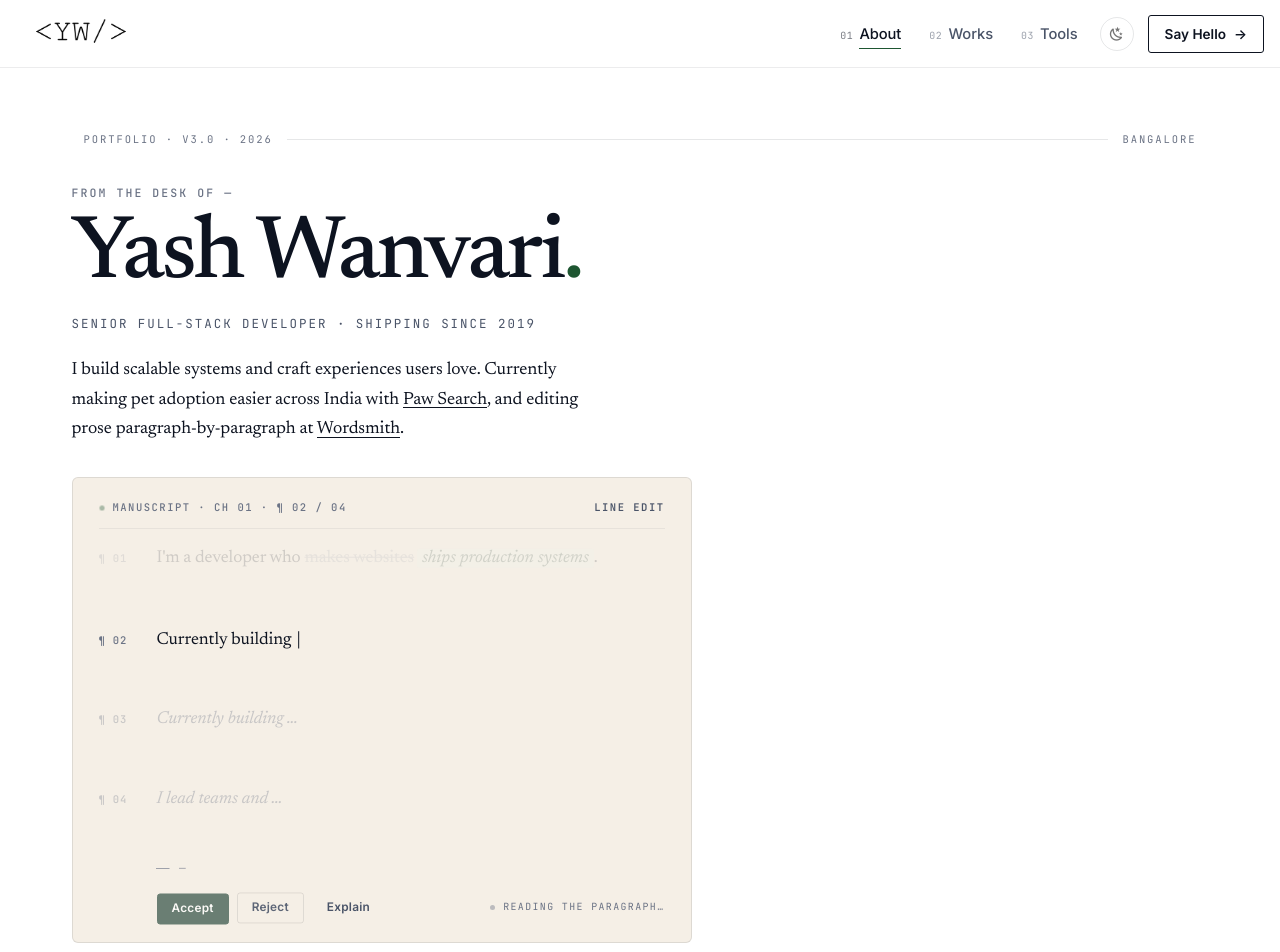
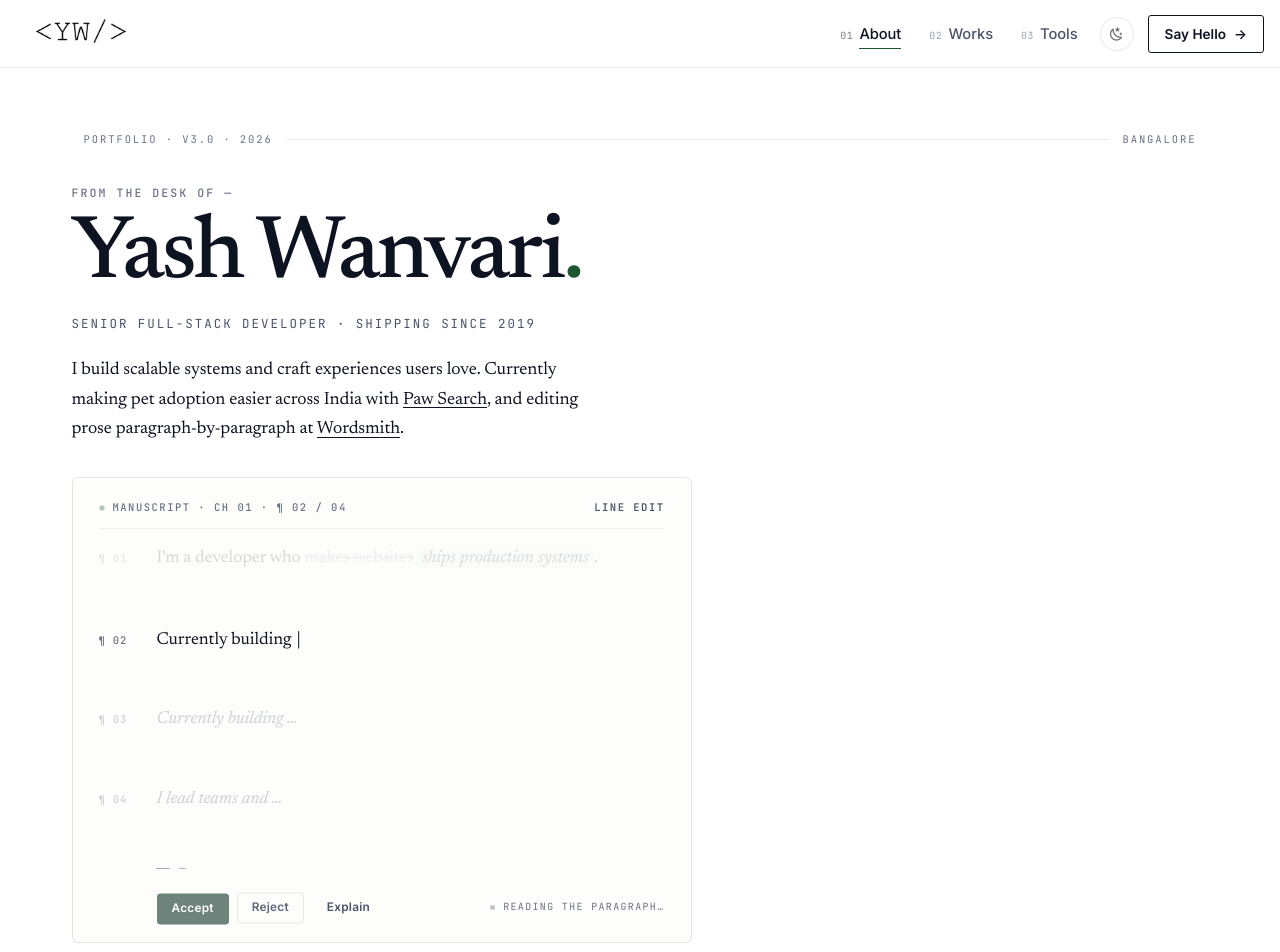
Before and after one commit to yash296/portfolio, a Vue app: page / in a window 1280 px wide. Shown: the top 952 px of the page. Built offline with nearby package versions, Linux system fonts and the light colour scheme; a small style sheet from the web is missing.

Commit message:
udpated paper-warm color

```diff
--- a/src/App.vue
+++ b/src/App.vue
@@ -45,7 +45,7 @@ export default {
   --text-muted: #4A5468;
   --text-soft: #6B7385;
   --paper: #FFFFFF;
-  --paper-warm: #F5EFE6;
+  --paper-warm: #fdfdfc;
   --rule: rgba(13, 19, 32, 0.10);
   --rule-soft: rgba(13, 19, 32, 0.06);
   --strike: #9AA0AC;
```
